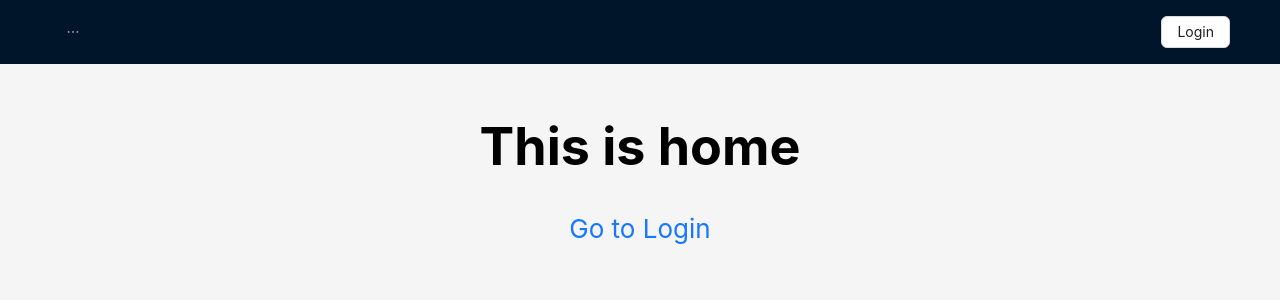
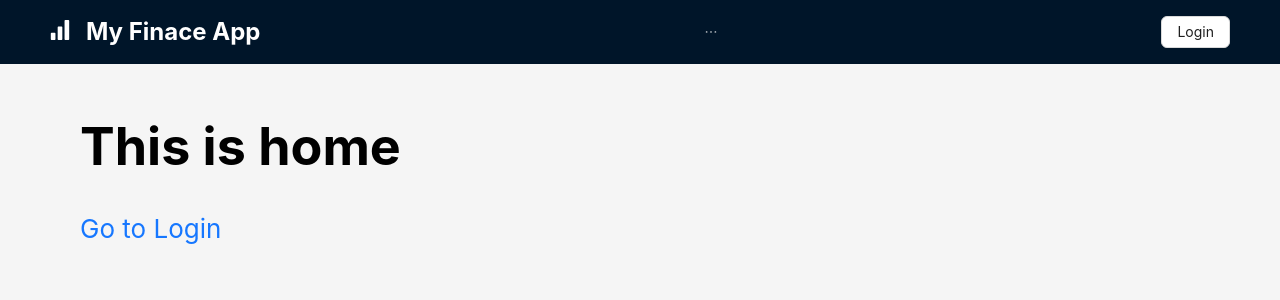
Before and after one commit to Jackyzaz/finace-frontend, a React (Create React App) app: page / in a window 1280 px wide. Shown: the top 300 px of the page. Built offline with nearby package versions, Linux system fonts and the light colour scheme; no server answers.

Commit message:
add: Header App Icon

```diff
--- a/src/components/HeaderNavbar.js
+++ b/src/components/HeaderNavbar.js
@@ -1,7 +1,7 @@
-import { Button, Col, Menu, Row } from "antd";
+import { Button, Col, Menu, Row, Space } from "antd";
 import { useNavigate } from "react-router";
 import { useAuth } from "../context/useAuth";
-import { HomeOutlined, DashboardOutlined } from "@ant-design/icons";
+import { HomeOutlined, DashboardOutlined, SignalFilled } from "@ant-design/icons";
 export default function HeaderNavbar() {
   const items = [
     { key: `/`, label: `Home`, icon: <HomeOutlined /> },
@@ -18,6 +18,12 @@ export default function HeaderNavbar() {
   };
   return (
     <Row justify="space-between" style={{ width: "100%" }}>
+      <Col>
+        <Space size="middle">
+          <SignalFilled style={{ color: "white", fontSize: "2.5vh" }} />
+          <p style={{ fontSize: "3vh", fontWeight: "bold", color: "white" }}>My Finace App</p>
+        </Space>
+      </Col>
       <Col>
         <Menu
           theme="dark"
--- a/src/index.css
+++ b/src/index.css
@@ -1,5 +1,7 @@
 body {
   margin: 0;
+  padding: 0;
+
   font-family: -apple-system, BlinkMacSystemFont, 'Segoe UI', 'Roboto', 'Oxygen',
     'Ubuntu', 'Cantarell', 'Fira Sans', 'Droid Sans', 'Helvetica Neue',
     sans-serif;
@@ -13,10 +15,7 @@ code {
 }
 
 .container {
-  text-align: center;
   min-height: 100vh;
-  /* display: flex;
-  flex-direction: column; */
   padding-left: 10vh;
   padding-right: 10vh;
   align-items: center;
@@ -27,6 +26,7 @@ code {
 }
 
 header {
+  margin: 0;
   position:fixed;
   width:100%;
   left:0;
@@ -34,3 +34,8 @@ header {
   right: 0;
   z-index: 1000;
 }
+
+p {
+  margin: 0;
+  padding: 0;
+}
```
